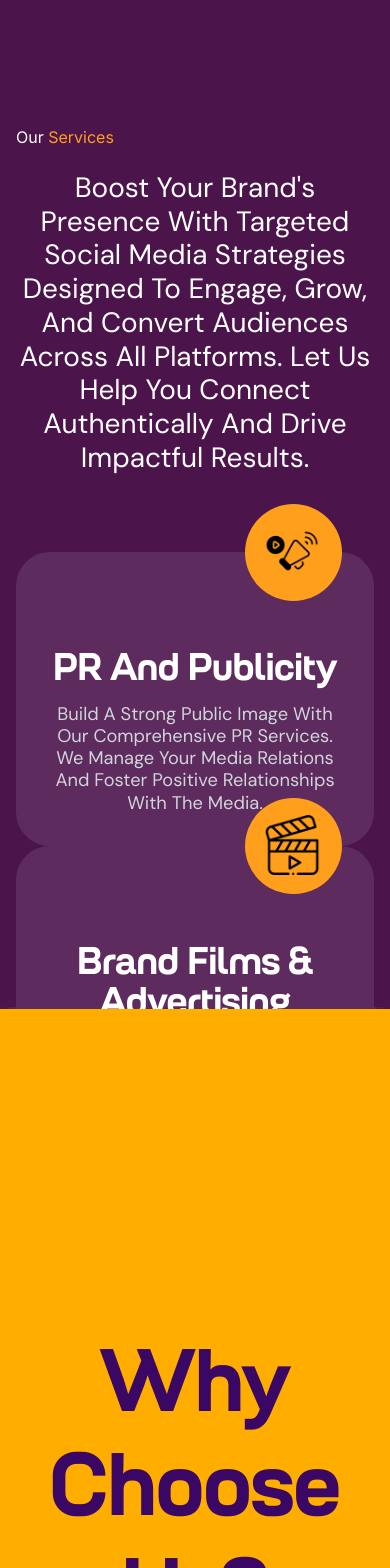
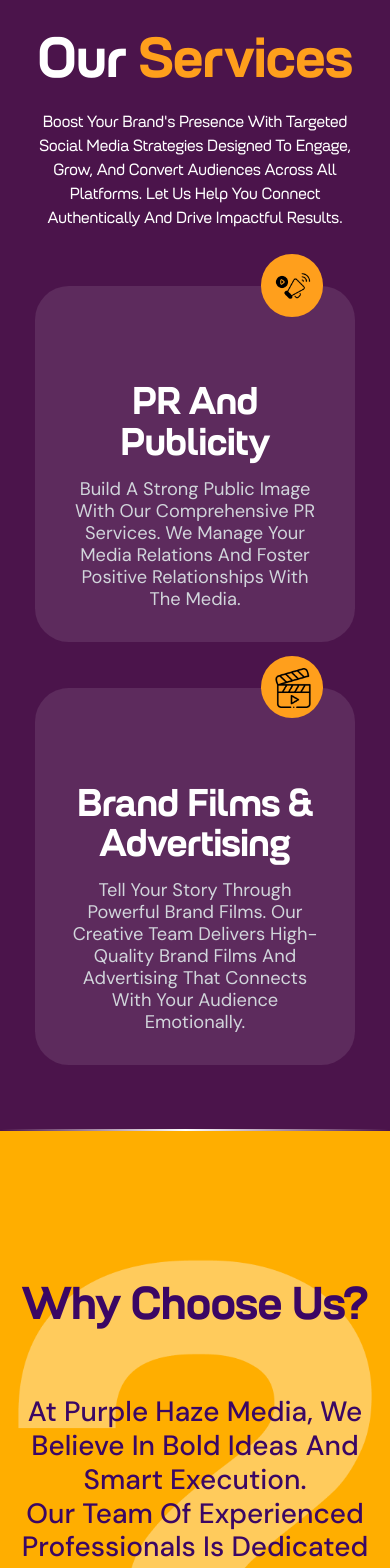
Before and after one commit to R67USD/vite-landing-page, a React (Vite) app: page / in a window 390 px wide. Shown: the part 4900-6468 px from the top of the page. Built offline with nearby package versions, Linux system fonts and the light colour scheme.

Commit message:
fix(mobile): profile section, servicethree and whychooseus component ui fixed for mobile version.

```diff
--- a/src/components/ProfileSection.tsx
+++ b/src/components/ProfileSection.tsx
@@ -3,41 +3,30 @@
     <section className="bg-purple-primary relative overflow-hidden">
       <div className="container mx-auto px-4 pt-32 relative">
         {/* Background Watermark Text */}
-        <div
-          className="absolute inset-0 bottom-24 flex items-center opacity-30 text-purple-card"
-          style={{
-            fontSize: "168px",
-            fontWeight: 900,
-            lineHeight: "160px",
-            fontFamily: "Petrov Sans",
-            zIndex: 1,
-            textShadow: "0 0 1px #5D2B5D", // Makes text slightly thicker
-            WebkitTextStroke: "2px #5D2B5D", // Makes text thicker for webkit browsers
-          }}
-        >
+        <div className="absolute bottom-24 max-sm:bottom-0 max-sm:right-0 opacity-30 text-purple-card petrov-sans text-[168px] max-sm:text-[100px] font-black max-sm:leading-[120px] leading-[160px] [-webkit-text-stroke:2px_#5D2B5D] z-[1]">
           YOGESH
           <br />
           PAWAR
         </div>
 
-        {/* Rest of the code remains the same */}
-        <div className="flex flex-col lg:flex-row justify-between items-center relative">
-          <div className="relative" style={{ zIndex: 2 }}>
+        {/* Content */}
+        <div className="px-[20px] flex flex-col lg:flex-row justify-between items-center relative z-[2]">
+          <div className="relative max-sm:order-2">
             <img
               src="/images/yogesh-pawar.png"
               alt="Yogesh Pawar"
-              className="w-[600px] h-auto object-cover object-top"
+              className=" h-auto object-cover object-top"
             />
           </div>
 
-          <div className="max-w-[45%] z-20">
-            <h2 className="text-orange-primary text-6xl font-bold mb-4">
+          <div className="lg:max-w-[45%]  z-20 max-sm:order-1 max-sm:flex max-sm:flex-col max-sm:items-center">
+            <h2 className="text-orange-primary max-sm:text-5xl text-6xl font-bold mb-4">
               Yogesh Pawar
             </h2>
             <h3 className="text-white text-2xl mb-8">
               Founder - Purple Haze Media
             </h3>
-            <p className="text-gray-300 text-lg leading-relaxed">
+            <p className="text-gray-300 text-lg">
               With A Passion For Marketing And A Strategic Approach To Business,
               I Specialize In Creating Impactful Solutions That Drive Growth And
               Elevate Brands. My Experience Spans Market Research, Innovative
--- a/src/components/ServicesThree.tsx
+++ b/src/components/ServicesThree.tsx
@@ -1,16 +1,10 @@
 const ServiceCard = ({ title, description, image, name }: any) => (
   <div className="bg-purple-card rounded-[33.81px] p-8 relative">
-    <div className="w-[96.6px] h-[96.6px] bg-orange-500 rounded-full absolute -top-12 right-8">
+    <div className="max-sm:w-[62.2px] w-[96.6px] max-sm:h-[62.2px] h-[96.6px] bg-orange-500 rounded-full absolute max-sm:-top-[2rem] -top-12 right-8">
       <img
         src={image}
         alt={name}
-        className="w-full h-full"
-        style={{
-          width: "60px",
-          height: "60px",
-          marginTop: "17px",
-          marginLeft: "17px",
-        }}
+        className="max-sm:w-[40px] w-[60px] max-sm:h-[40px] h-[60px] mt-[17px] ml-[17px] max-sm:mt-[12px] max-sm:ml-[12px]"
       />
     </div>
     <h3 className="text-white card-title mt-[63px] mb-4">{title}</h3>
@@ -20,19 +14,19 @@
 
 const ServicesThree = () => {
   return (
-    <section className="bg-purple-primary py-16 h-[1099px]">
-      <div className="container mx-auto pt-[153px]">
-        <h2 className="services-title">
+    <section className="bg-purple-primary max-sm:!pt-[0px] py-16">
+      <div className="container mx-auto max-sm:pt-[98px] pt-[153px]">
+        <h2 className="text-[86.66px] font-bold leading-[104.41px] petrov-sans max-sm:text-[55px] text-center">
           <span className="text-white">Our </span>
           <span className="text-orange-500">Services</span>
         </h2>
-        <p className="services-desc-three">
+        <p className="text-center text-white max-w-3xl mx-auto mb-8 petrov-sans md:mb-16 px-4">
           Boost Your Brand's Presence With Targeted Social Media Strategies
           Designed To Engage, Grow, And Convert Audiences Across All Platforms.
           Let Us Help You Connect Authentically And Drive Impactful Results.
         </p>
 
-        <div className="max-w-[760px] mt-14 mx-auto grid grid-cols-1 md:grid-cols-1 lg:grid-cols-2 md:gap-[46.18px]">
+        <div className="max-w-[760px] max-sm:max-w-[320px] mt-14 mx-auto grid grid-cols-1 md:grid-cols-1 lg:grid-cols-2 gap-[46.18px]">
           <ServiceCard
             title="PR And Publicity"
             description="Build A Strong Public Image With Our Comprehensive PR Services. We Manage Your Media Relations And Foster Positive Relationships With The Media."
--- a/src/components/WhyChooseUs.tsx
+++ b/src/components/WhyChooseUs.tsx
@@ -1,17 +1,21 @@
 const WhyChooseUs = () => {
   return (
-    <section className="bg-orange-primary py-[320px] relative overflow-hidden">
+    <section className="bg-orange-primary max-sm:py-[120px] py-[320px] relative overflow-hidden">
       {/* Large Question Mark Background */}
-      <div className="absolute top-1/2 left-1/2 transform -translate-x-1/2 -translate-y-1/2">
-        <img src="/images/question-mark.png" alt="Why Choose Us?" />
+      <div className="absolute top-[65%] left-1/2 transform -translate-x-1/2 -translate-y-1/2 w-full h-full">
+        <img
+          src="/images/question-mark.png"
+          alt="Why Choose Us?"
+          className="w-[500px] h-[500px] object-contain"
+        />
       </div>
 
       <div className="container relative z-10">
         <div className="max-w-4xl mx-auto text-center items-center">
-          <h2 className="why-choose-us-title text-purple-950 mb-10">
+          <h2 className="petrov-sans max-sm:text-[45px] text-[86.66px] font-bold leading-[104.41px] text-center text-purple-950 mb-10">
             Why Choose Us?
           </h2>
-          <p className="text-purple-950 why-choose-us-desc">
+          <p className="dm-sans text-[27.98px] font-medium leading-[33.71px] text-center text-purple-950">
             At Purple Haze Media, We Believe In Bold Ideas And Smart Execution.
             <br />
             Our Team Of Experienced Professionals Is Dedicated To Delivering
```
